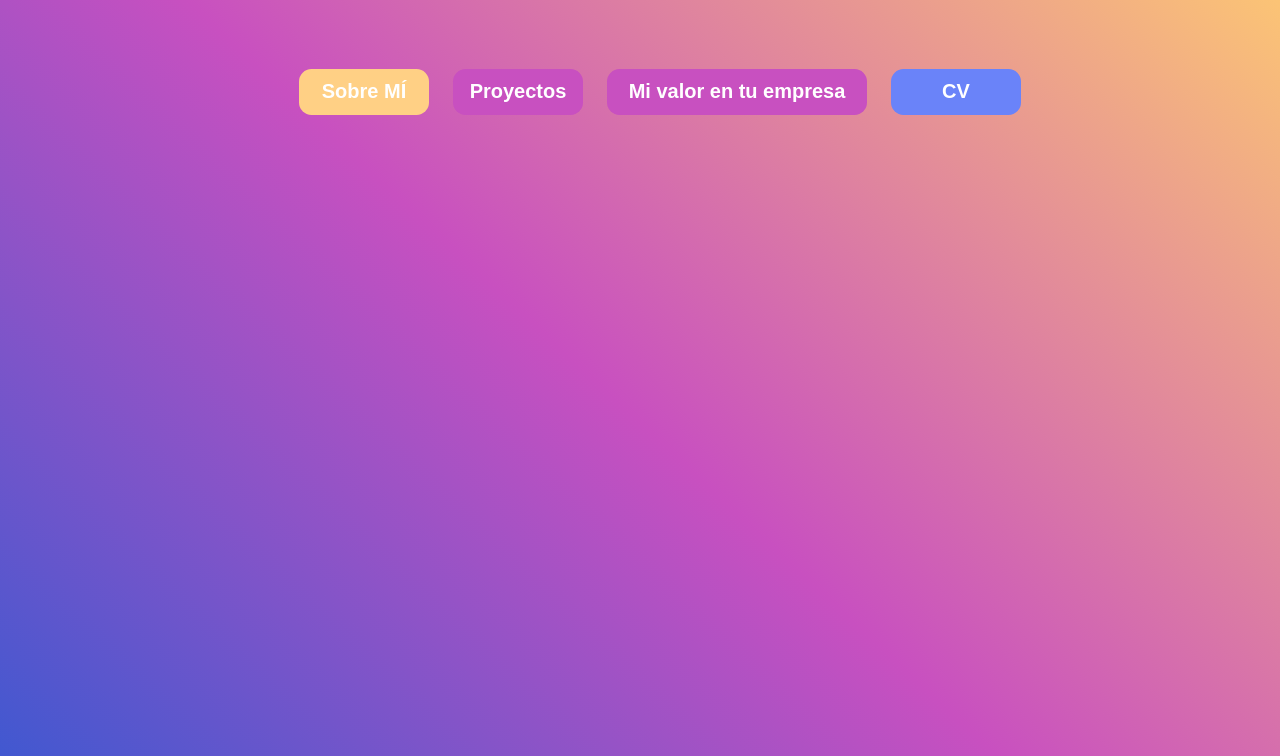
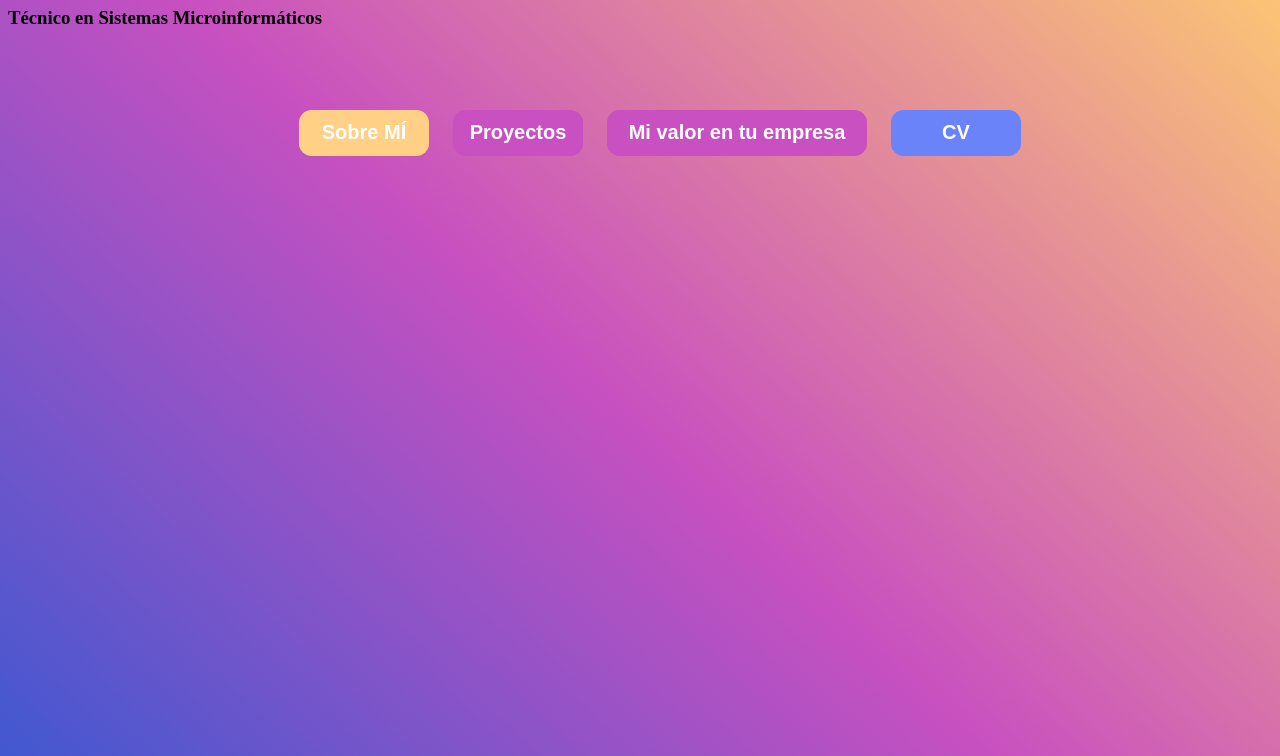
Before and after one commit to OriolTauste/orioltauste, a plain HTML site: page index.html in a window 1280 px wide. Shown: the part 73-829 px from the top of the page. Drawn offline with Linux system fonts and the light colour scheme.

Commit message:
Update index.html

```diff
--- a/index.html
+++ b/index.html
@@ -9,6 +9,7 @@
 <body>
   <header>
     <h1 style="text-align: center;">Portfolio Oriol Tauste</h1>
+    <h3 style="text-aling: center;">Técnico en Sistemas Microinformáticos</h3>
     <nav>
       <br>
       <br>
```
